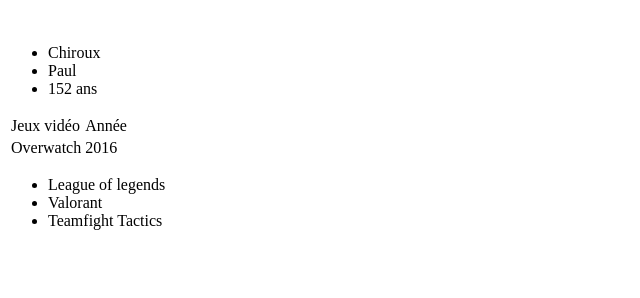
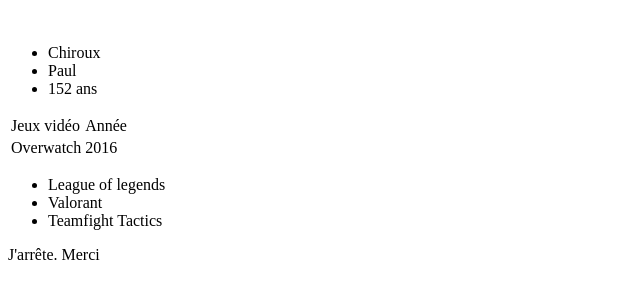
Before and after one commit to PaulChiroux/PaulChiroux.github.io, a plain HTML site: page index.html in a window 1280 px wide. Shown: the part 130-428 px from the top of the page, without its empty margins (0-640 px from the left). Drawn offline with Linux system fonts and the light colour scheme.

Commit message:
Adding end

```diff
--- a/index.html
+++ b/index.html
@@ -25,4 +25,6 @@
     <li>Valorant</li>
     <li>Teamfight Tactics</li>
   </ul>
+
+  <p>J'arrête. Merci</p>
 </html>
```
